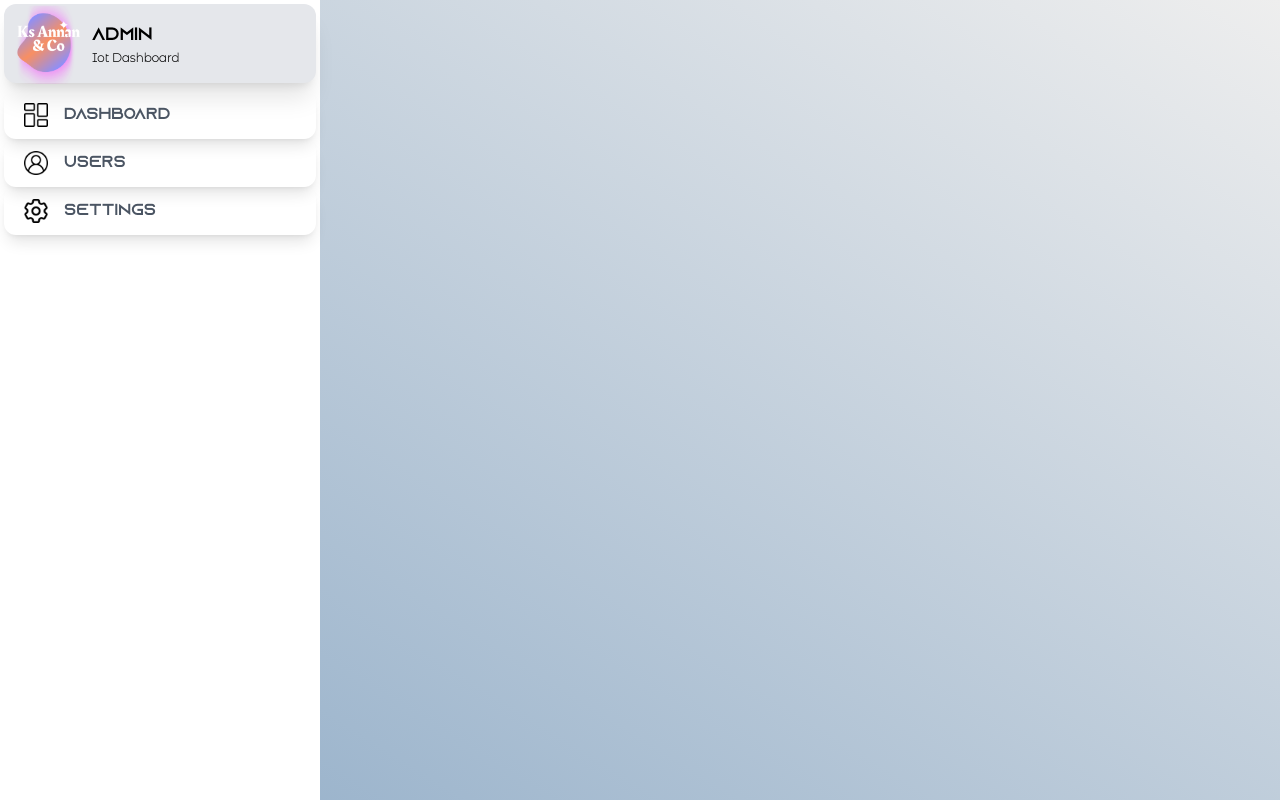
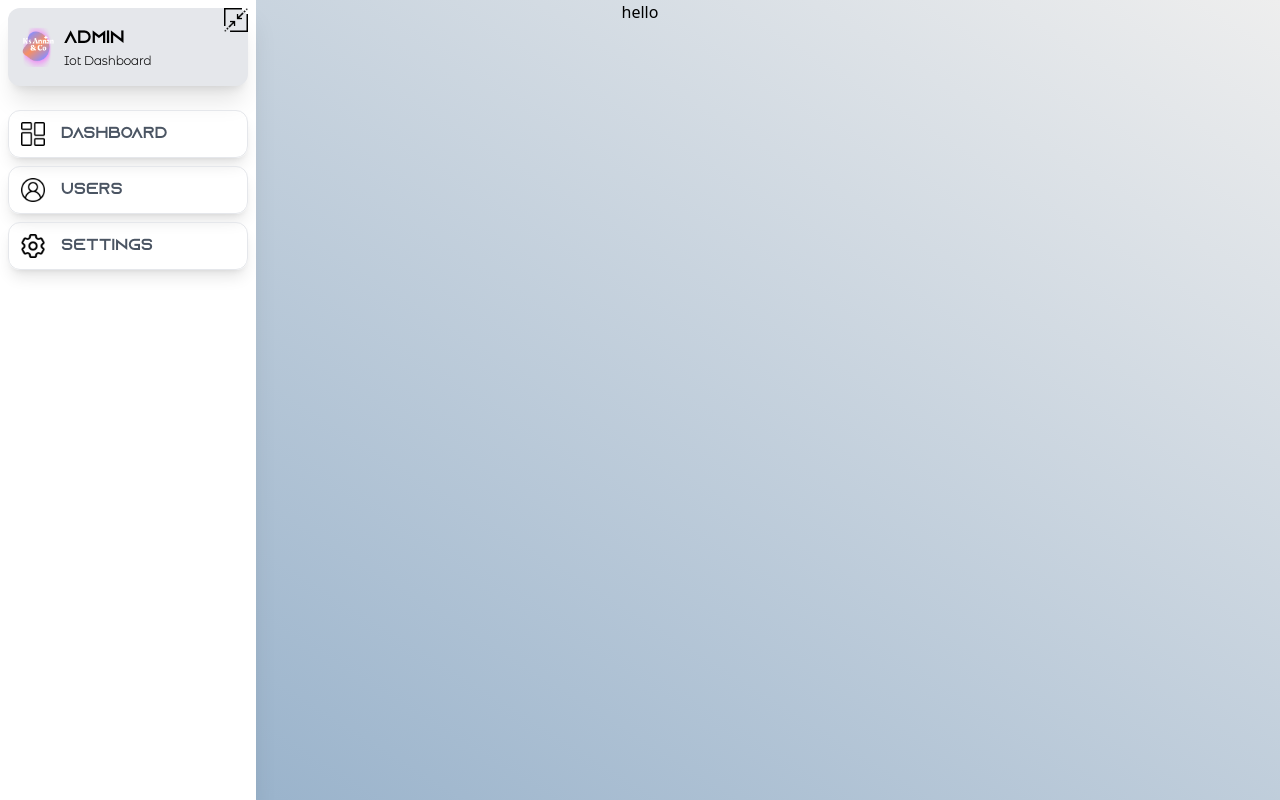
Before and after one commit to Devakrishna07/Smart-City-using-IOT, a React (Vite) app in the folder Frontend/: page /livefeed in a window 1280 px wide. Built offline with nearby package versions, Linux system fonts and the light colour scheme.

Commit message:
updated mobile and desktop toggle

```diff
--- a/Frontend/src/components/SideBar.jsx
+++ b/Frontend/src/components/SideBar.jsx
@@ -1,37 +1,180 @@
-import React from 'react'
-import logo from '../assets/logos/logo1.png'
+import React, { useState, useRef, useEffect } from "react";
+import logo from "../assets/logos/logo1.png";
+import toggleIcon from "../assets/icons/minimize.png";
+import toggleIconExpand from "../assets/icons/expand.png";
+import { useNavigate } from "react-router-dom";
 
+/**
+ * Sidebar with:
+ * - Desktop: collapsible (expanded/compressed)
+ * - Mobile: hidden by default, open on edge swipe right, close on swipe left or backdrop tap
+ */
+function SideBar({ items }) {
+  const [expanded, setExpanded] = useState(true); // desktop expanded/collapsed
+  const [visible, setVisible] = useState(false); // mobile drawer visible
+  const [isMobile, setIsMobile] = useState(false);
+  const touchStartX = useRef(null);
+  const touchCurrentX = useRef(null);
+  const edgeSwipeThreshold = 30; // pixels from left edge to allow opening swipe
+  const swipeDistanceThreshold = 80; // min horizontal distance to count as swipe
+  const navigate = useNavigate();
 
-function SideBar({items}) {
+  // detect mobile viewport
+  useEffect(() => {
+    const handleResize = () => setIsMobile(window.innerWidth < 768);
+    handleResize();
+    window.addEventListener("resize", handleResize);
+    return () => window.removeEventListener("resize", handleResize);
+  }, []);
+
+  // desktop toggle
+  const toggleSideBar = () => setExpanded((v) => !v);
+
+  // -----------------------------
+  // Global document touch handlers (for edge swipe to open on mobile)
+  // -----------------------------
+  useEffect(() => {
+    if (!isMobile) return; // only attach for mobile
+
+    const onDocTouchStart = (e) => {
+      // only start tracking when touch starts near the left edge
+      const x = e.touches?.[0]?.clientX ?? null;
+      if (x === null) return;
+      touchStartX.current = x;
+      touchCurrentX.current = x;
+    };
+
+    const onDocTouchMove = (e) => {
+      if (touchStartX.current === null) return;
+      touchCurrentX.current = e.touches?.[0]?.clientX ?? touchCurrentX.current;
+    };
+
+    const onDocTouchEnd = () => {
+      if (touchStartX.current === null || touchCurrentX.current === null) {
+        touchStartX.current = null;
+        touchCurrentX.current = null;
+        return;
+      }
+      const start = touchStartX.current;
+      const end = touchCurrentX.current;
+      const distance = end - start;
+
+      // only allow opening if started within edge threshold
+      if (!visible && start <= edgeSwipeThreshold && distance > swipeDistanceThreshold) {
+        setVisible(true); // edge swipe right -> open
+      }
+
+      touchStartX.current = null;
+      touchCurrentX.current = null;
+    };
+
+    document.addEventListener("touchstart", onDocTouchStart, { passive: true });
+    document.addEventListener("touchmove", onDocTouchMove, { passive: true });
+    document.addEventListener("touchend", onDocTouchEnd);
+
+    return () => {
+      document.removeEventListener("touchstart", onDocTouchStart);
+      document.removeEventListener("touchmove", onDocTouchMove);
+      document.removeEventListener("touchend", onDocTouchEnd);
+    };
+  }, [isMobile, visible]);
+
+  // -----------------------------
+  // Sidebar-internal touch handlers (for closing via swipe left when drawer is visible)
+  // -----------------------------
+  const sidebarTouchStart = (e) => {
+    if (!isMobile || !visible) return;
+    touchStartX.current = e.touches?.[0]?.clientX ?? null;
+    touchCurrentX.current = touchStartX.current;
+  };
+
+  const sidebarTouchMove = (e) => {
+    if (!isMobile || !visible || touchStartX.current === null) return;
+    touchCurrentX.current = e.touches?.[0]?.clientX ?? touchCurrentX.current;
+  };
+
+  const sidebarTouchEnd = () => {
+    if (!isMobile || !visible || touchStartX.current === null || touchCurrentX.current === null) {
+      touchStartX.current = null;
+      touchCurrentX.current = null;
+      return;
+    }
+    const distance = touchCurrentX.current - touchStartX.current;
+    if (distance < -swipeDistanceThreshold) {
+      // swipe left -> close
+      setVisible(false);
+    }
+    touchStartX.current = null;
+    touchCurrentX.current = null;
+  };
+
+  // Auto-close on mobile after navigation
+  const handleNavigate = (path) => {
+    navigate(path);
+    if (isMobile) setVisible(false);
+  };
 
   return (
-        <div className='w-[25%] h-screen bg-white flex flex-col items-center justify-start  p-1'>
-            {/* logo section */}
-            <div className='w-full h-[10%]  flex bg-gray-200 flex-row items-center justify-start shadow-xl  rounded-xl'>
-                <img src={logo} alt="logo" className='w-[80px]' />
-                {/* logo text */}
-                <div className='flex flex-col items-start  justify-center p-2'>
-                    <h1 className=' font-azonix text-lg'>Admin </h1>
-                    <span className='font-montsterat font-bold text-xs'>Iot Dashboard</span>
+    <>
+      {/* Backdrop (mobile only when visible) */}
+      {isMobile && visible && (
+        <div
+          className="fixed inset-0 bg-black/40 z-40"
+          onClick={() => setVisible(false)}
+        />
+      )}
+
+      <div
+        // main sidebar container
+        className={`fixed top-0 left-0 h-screen bg-white flex flex-col items-center justify-start p-2 z-50 transition-all duration-300 ease-in-out shadow-xl transform
+          ${isMobile
+            ? `w-64 ${visible ? "translate-x-0" : "-translate-x-full"}`
+            : `${expanded ? "w-64" : "w-20"}`
+          }`}
+        // sidebar touch handlers (used when visible on mobile)
+        onTouchStart={sidebarTouchStart}
+        onTouchMove={sidebarTouchMove}
+        onTouchEnd={sidebarTouchEnd}
+      >
+        {/* Toggle icon for desktop */}
+        {!isMobile && (
+          <img
+            src={expanded ? toggleIcon : toggleIconExpand}
+            alt="Toggle Sidebar"
+            onClick={toggleSideBar}
+            className="absolute top-2 right-2 w-6 h-6 cursor-pointer hover:opacity-80 transition"
+          />
+        )}
+
+        {/* Logo section */}
+        <div className="w-full h-[10%] flex bg-gray-200 flex-row items-center justify-start shadow-xl rounded-xl p-2 mb-4">
+          <img src={logo} alt="logo" className="w-[40px]" />
+          {((!isMobile && expanded) || (isMobile && visible)) && (
+            <div className="flex flex-col items-start justify-center pl-2">
+              <h1 className="font-azonix text-lg">Admin</h1>
+              <span className="font-montsterat font-bold text-xs">Iot Dashboard</span>
             </div>
+          )}
         </div>
 
-          {/* menu */}
-            <div className='w-full flex flex-col items-start justify-start pt-2'>
+        {/* Menu */}
+        <div className="w-full flex flex-col items-start justify-start pt-2 space-y-2">
           {items.map((item, index) => (
             <button
               key={index}
-                      className='w-full shadow-lg h-[6vh] rounded-xl border-gray-200 '
+              onClick={() => handleNavigate(item.path)}
+              className="w-full shadow-lg h-[6vh] rounded-xl border border-gray-200 hover:bg-blue-100 flex items-center p-1 transition"
             >
-                        <div className=' flex flex-row items-start justify-start p-1 pl-3 '>
-                            <img src={item.icon} alt={item.name} className='h-[3vh] px-2 hover:shadow-xl hover:rounded-xl'/>
-                            <h2 className='font-azonix text-gray-600 hover:text-blue-200 hover:shadow-lg px-2'>{item.name}</h2>
-                        </div>
+              <img src={item.icon} alt={item.name} className="h-[3vh] px-2" />
+              {((!isMobile && expanded) || (isMobile && visible)) && (
+                <h2 className="font-azonix text-gray-600 px-2">{item.name}</h2>
+              )}
             </button>
           ))}
         </div>
       </div>
-    )
+    </>
+  );
 }
 
-export default SideBar
+export default SideBar;
--- a/Frontend/src/pages/LiveFeed.jsx
+++ b/Frontend/src/pages/LiveFeed.jsx
@@ -5,16 +5,20 @@ import user from '../assets/icons/user.png'
 import setting from '../assets/icons/setting.png'
 
 function LiveFeed() {
-  {/* array for sidebar */}
+  {/* array for sidebar */ }
   const items = [
-    {name:"Dashboard", path:'/', icon:dash},
-    {name:"Users", path:'/',icon:user },
-    {name:"Settings", path:'/', icon:setting}
+    { name: "Dashboard", path: '/', icon: dash },
+    { name: "Users", path: '/', icon: user },
+    { name: "Settings", path: '/', icon: setting }
   ]
   return (
     <div className='w-screen min-h-screen bg-gradient-to-bl from-[#EEEEEE] to-[#91ADC8] flex flex-col items-start  justify-center '>
       {/* sidebar */}
       <SideBar items={items} />
+
+      <div className='w-full min-h-screen flex flex-col items-center justify-start'>
+          hello
+      </div>
     </div>
   )
 }
```
Also changed, not shown: Frontend/src/assets/icons/expand.png (added), Frontend/src/assets/icons/minimize.png (added). Lines whose indentation alone changed are shown as unchanged.
